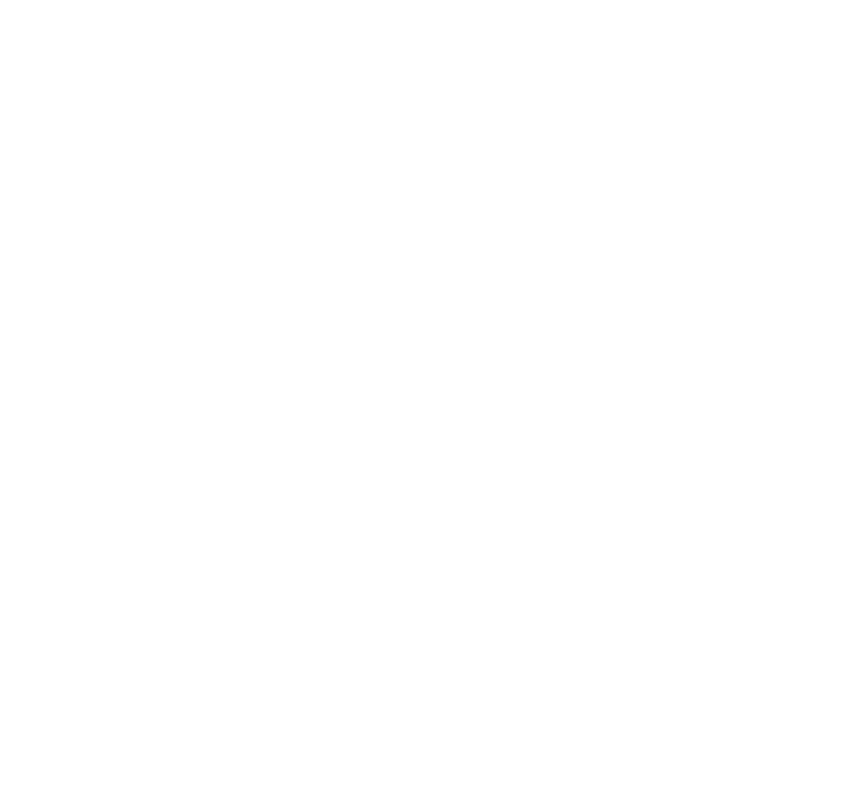
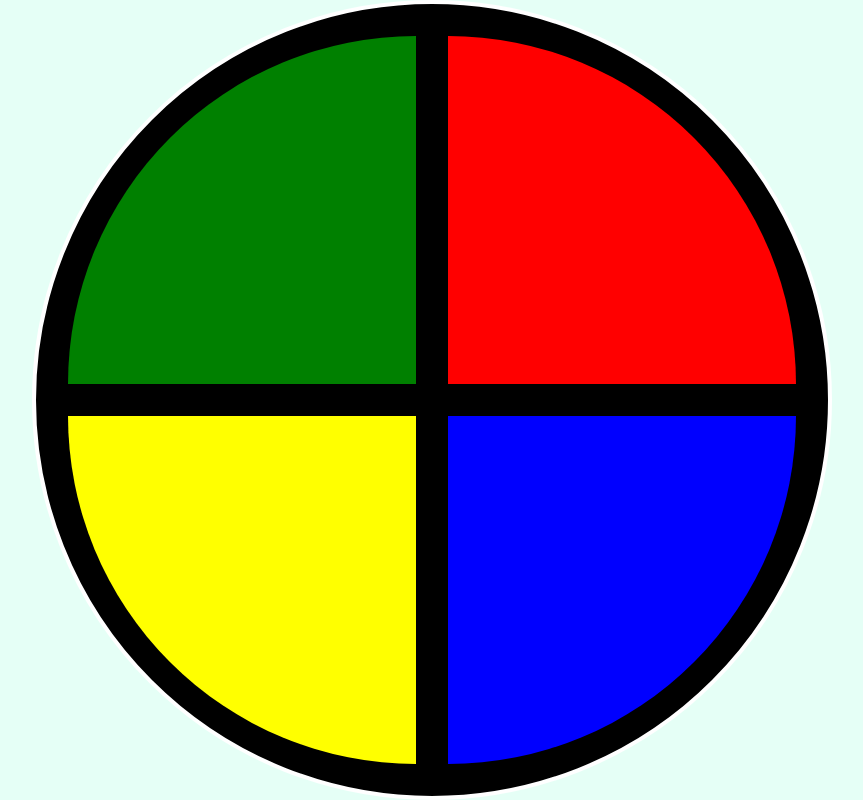
Before and after one commit to edenpaulocruz/genius-game, a plain HTML site: page index.html in a window 1280 px wide. Shown: the whole page, without its empty margins (208-1071 px from the left). Drawn offline with Linux system fonts and the light colour scheme.

Commit message:
Criando e estilizando a área do game

```diff
--- a/index.html
+++ b/index.html
@@ -7,7 +7,15 @@
   <link rel="stylesheet" href="style.css">
   <title>Gênius Game</title>
 </head>
-<body>
+<body class="body">
+  <main class="main">
+    <div class="genius">
+      <div class="green"></div>
+      <div class="red"></div>
+      <div class="blue"></div>
+      <div class="yellow"></div>
+    </div>
+  </main>
   <script src="script.js"></script>
 </body>
 </html>
--- a/style.css
+++ b/style.css
@@ -0,0 +1,58 @@
+* {
+  box-sizing: border-box;
+  margin: 0;
+  padding: 0;
+}
+
+.body {
+  background-color: #e5fff6;
+}
+
+.main {
+  align-items: center;
+  display: flex;
+  height: 100vh;
+  justify-content: center;
+  width: 100vw;
+}
+
+.genius {
+  background-color: #000;
+  border: 4px solid #fff;
+  border-radius: 100%;
+  display: grid;
+  grid-gap: 2rem;
+  grid-template-areas: 'green-area red-area'
+                       'yellow-area blue-area';
+  height: 50rem;
+  padding: 2rem;
+  width: 50rem;
+}
+
+.green {
+  background-color: green;
+  border-top-left-radius: 100%;
+  grid-area: green-area;
+}
+
+.red {
+  background-color: red;
+  border-top-right-radius: 100%;
+  grid-area: red-area;
+}
+
+.blue {
+  background-color: blue;
+  border-bottom-right-radius: 100%;
+  grid-area: blue-area;
+}
+
+.yellow {
+  background-color: yellow;
+  border-bottom-left-radius: 100%;
+  grid-area: yellow-area;
+}
+
+.selected {
+  opacity: 0.8;
+}
```
